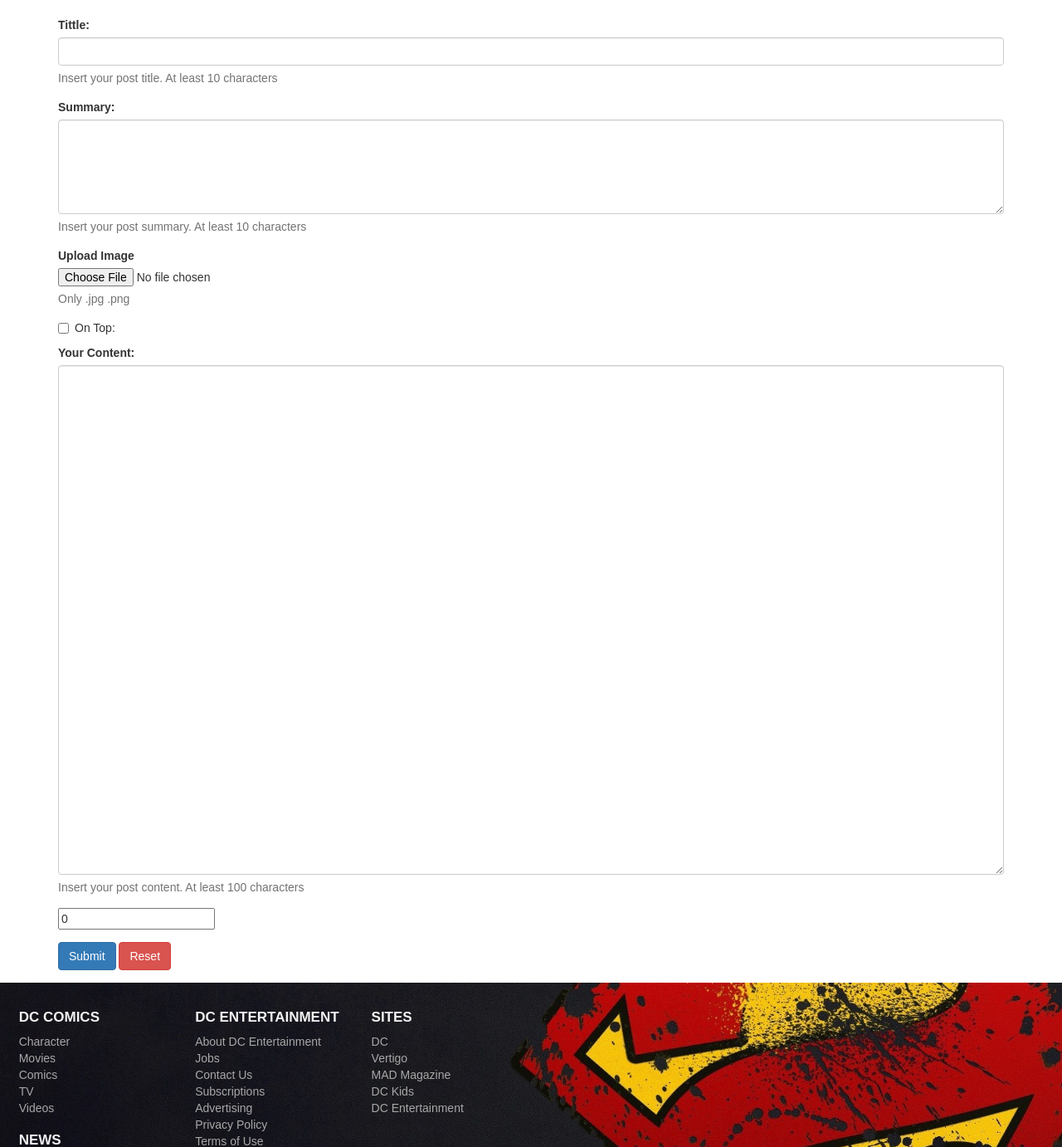
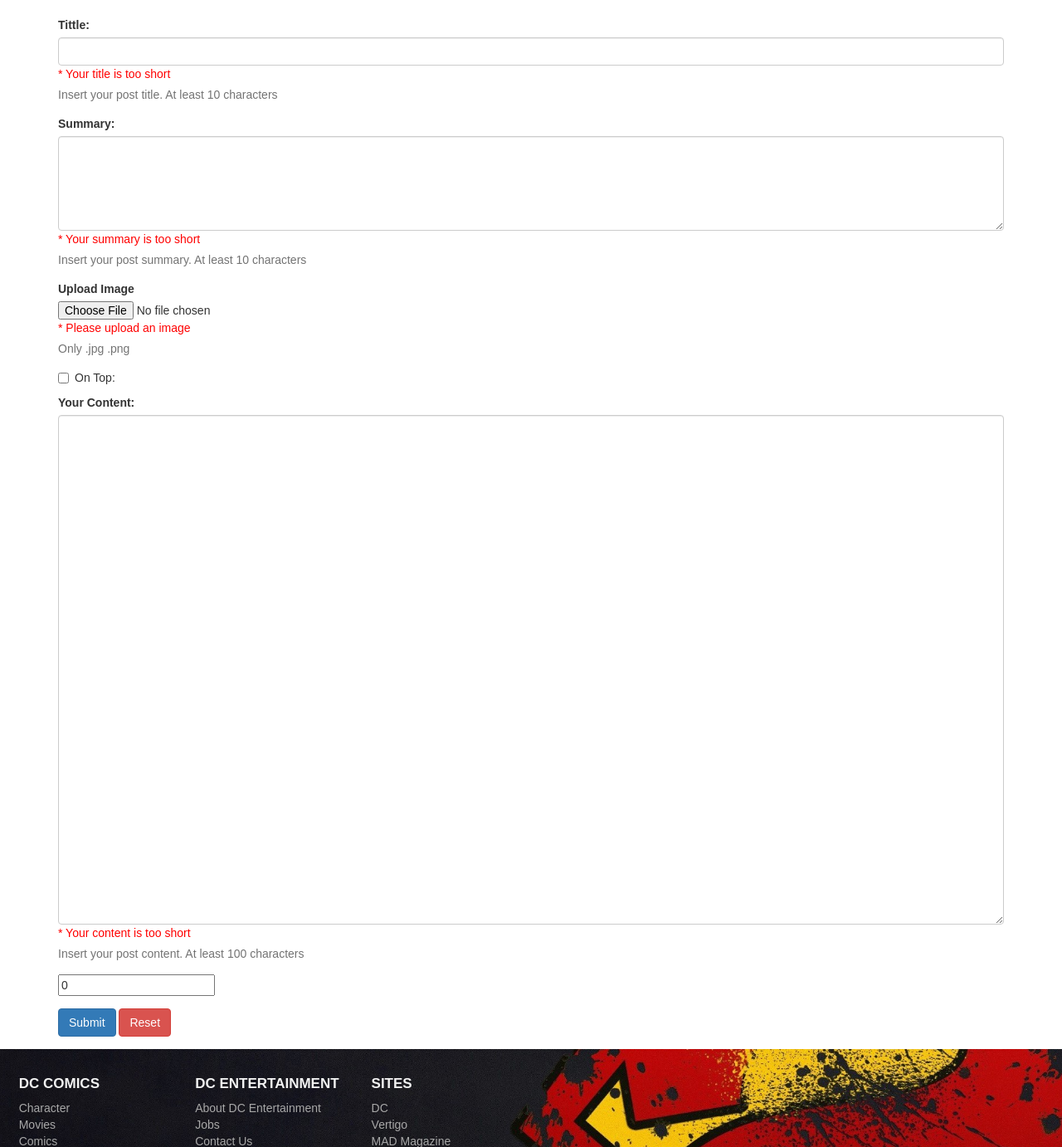
Before and after one commit to huysolo/Ass2, a PHP site: page /views/admin/createBlog.php?titleErr=1&summaryErr=1&contentErr=1&imgDataErr=1 in a window 1280 px wide. Shown: the part 120-1502 px from the top of the page at 83% size. Run offline with PHP 8.4, Linux system fonts and the light colour scheme; the visitor is signed in with stand-in values (Sample User, id 1); some libraries are stand-ins or nearby versions.

Commit message:
Finalizing Createblog

```diff
--- a/assert/css/base.css
+++ b/assert/css/base.css
@@ -162,7 +162,6 @@
   padding-right: 1px;
 }
 /*end footer*/
-
 @media only screen and (max-width : 920px) {
   .nav-input{
     width: 70%;
--- a/views/admin/createBlog.php
+++ b/views/admin/createBlog.php
@@ -13,16 +13,43 @@
         <div class="form-group">
         <label for="title">Tittle:</label>
         <input type="text" class="form-control" id="title" placeholder="" name="title">
+        <span style="color: red">
+            <?php
+                if(isset($_GET['titleErr'])&&$_GET['titleErr']==1){
+                    echo '* Your title is too short';
+                }
+            ?>
+        </span>
         <p class="help-block">Insert your post title. At least 10 characters</p>
+
       </div>
       <div class="form-group">
         <label for="summary">Summary:</label>
         <textarea class="form-control" id="summary" placeholder="" name="summary" rows="5"></textarea>
+        <span style="color: red">
+              <?php
+              if(isset($_GET['summaryErr'])&&$_GET['summaryErr']==1){
+                  echo '* Your summary is too short';
+              }
+              ?>
+        </span>
         <p class="help-block">Insert your post summary. At least 10 characters</p>
       </div>
       <div class="form-group">
         <label for="photos">Upload Image</label>
-        <input type="file" id="file" placeholder="" name="photos" class="custom-file-input">
+          <input type="file" id="file" placeholder="" name="photos">
+          <span style="color: red">
+              <?php
+              if(isset($_GET['imgDataErr'])){
+                  if($_GET['imgDataErr']==1){
+                      echo '* Please upload an image';
+                  }
+                  else if($_GET['imgDataErr']==2){
+                      echo '* Wrong image type';
+                  }
+              }
+              ?>
+           </span>
         <span class="help-block">Only .jpg .png</span>
       </div>
       <div class="checkbox">
@@ -31,6 +58,13 @@
       <div class="form-group">
           <label for="content">Your Content:</label>
           <textarea class="form-control" id="summary" placeholder="" name="content" rows="30"></textarea>
+          <span style="color: red">
+              <?php
+              if(isset($_GET['contentErr'])&&$_GET['contentErr']==1){
+                  echo '* Your content is too short';
+              }
+              ?>
+           </span>
           <p class="help-block">Insert your post content. At least 100 characters</p>
       </div>
       <div class="form-group">
```
Also changed, not shown: core/createBlog.php (+5 -10 lines).
